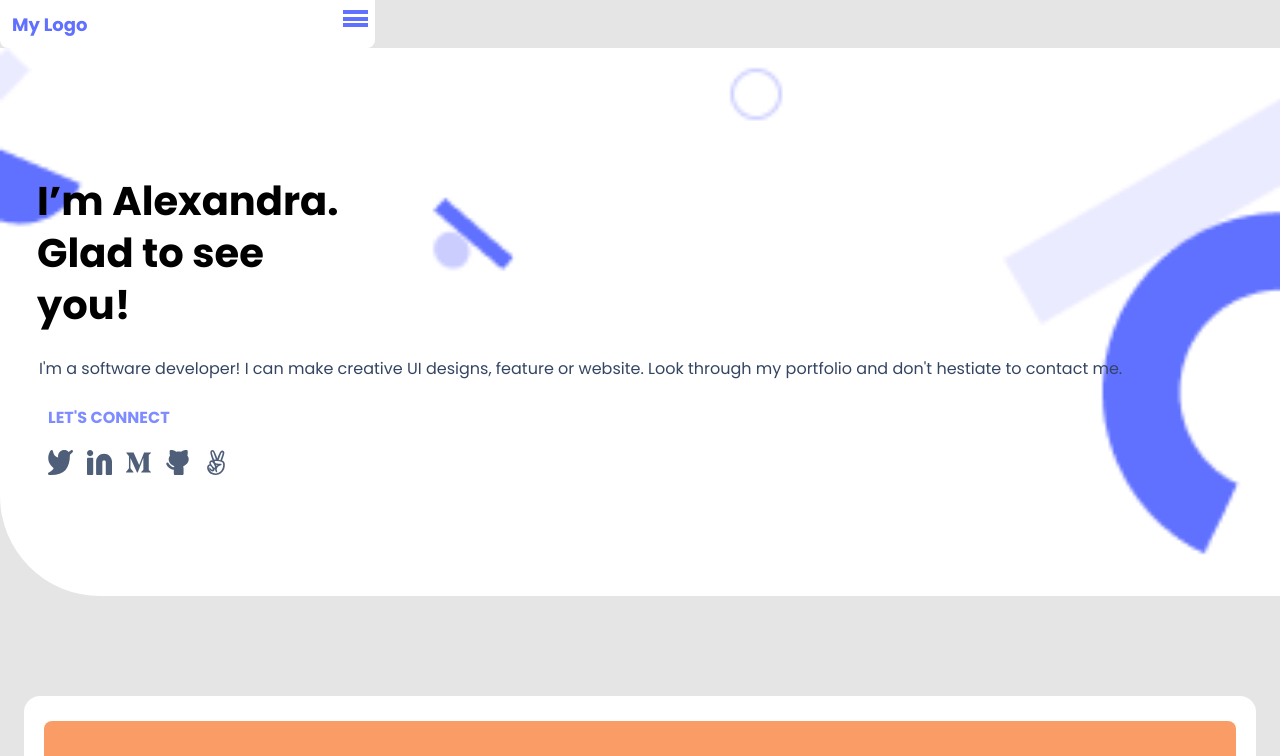
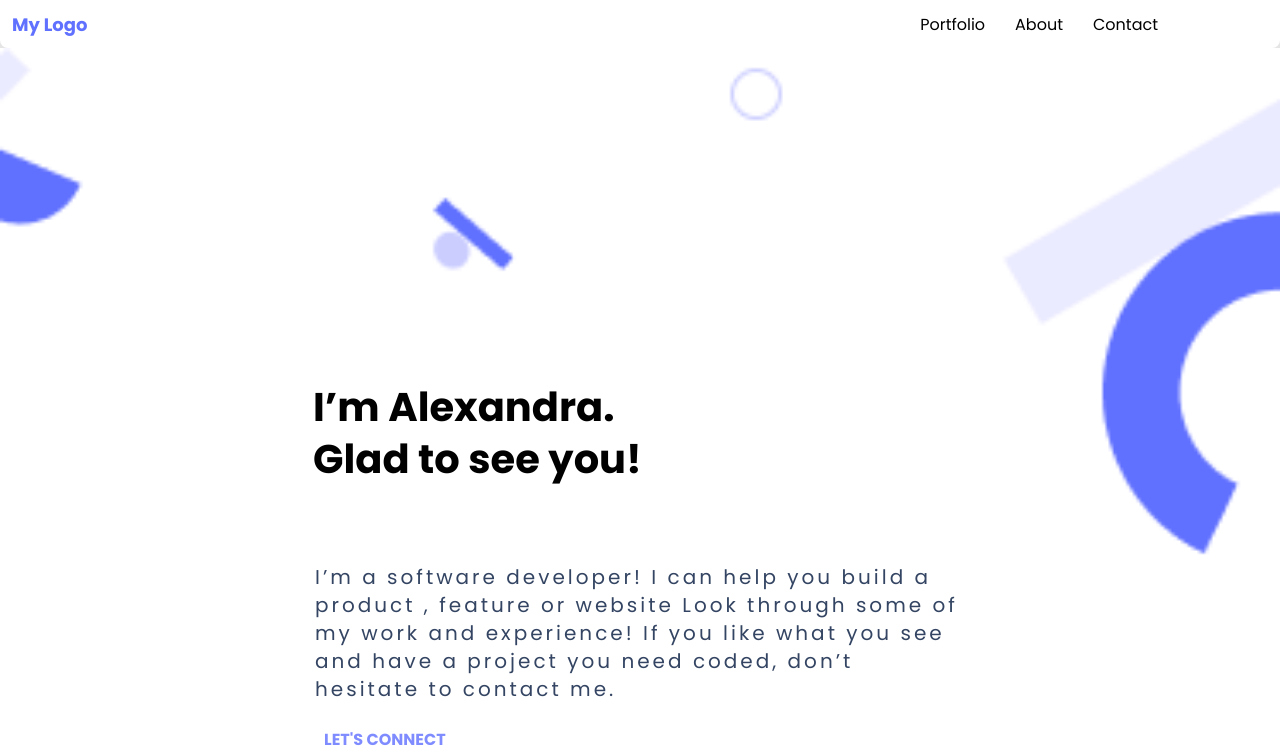
Before and after one commit to jun447/portfolio, a website: page index.html in a window 1280 px wide. Shown: the top 756 px of the page. Drawn offline with Linux system fonts and the light colour scheme.

Commit message:
Adding media queries css for desktop version of header headline section

```diff
--- a/index.html
+++ b/index.html
@@ -21,9 +21,14 @@
                 </div>
                 <div class="mnu_box">
                     <ul class="mnu_lin">
-                        <li  class="jst_lin"><a href="#"></a></li>
-                        <li  class="jst_lin"><a href="#"></a></li>
-                        <li  class="jst_lin"><a href="#"></a></li>
+                               <li  class="jst_lin hide"><a href="#"></a></li>
+                               <li  class="jst_lin hide"><a href="#"></a></li>
+                               <li  class="jst_lin hide"><a href="#"></a></li>
+                           </ul>
+                           <ul class="desk_mnu">
+                               <li class="dsk_mnu_lnks hid">Portfolio</li>
+                               <li class="dsk_mnu_lnks hid">About</li>
+                               <li class="dsk_mnu_lnks hid">Contact</li>
                     </ul>
                 </div>
             </div>
@@ -38,9 +43,9 @@
             </div>
             <div class="info_box">
                 <p class="info_txt">
-                    I'm a software developer! I can make creative UI designs, feature
-                    or website. Look through my portfolio and don't hestiate to
-                    contact me.
+                           I’m a software developer! I can help you build a product ,
+                           feature or website Look through some of my work and experience!
+                           If you like what you see and have a project you need coded, don’t hesitate to contact me.
                 </p>
             </div>
             <div class="social_lnk_txt_box">
@@ -84,7 +89,7 @@
                         </ul>
                     </div>
                     <div class="prj_cars_itms_info_para_box">
-                        <p class="info_txt description-item-b">
+                               <p class="info_txt prj_cars_itms_info_para">
                             A daily selection of privately perosonalized reads; no accounts
                             or sign-ups required.
                         </p>
@@ -104,7 +109,7 @@
             </div>
         </div>
         <!-- SECOND CARD -->
-        <div class="bk_cntnt_clr  proj_cards work-projects-b">
+               <div class="bk_cntnt_clr  proj_cards reverse">
             <div class="prj_cars_itms prj_crds_itm_hedr">
                 <div class="prj_cars_itms_hdr_img_box">
                     <img
@@ -127,7 +132,7 @@
                         </ul>
                     </div>
                     <div class="prj_cars_itms_info_para_box">
-                        <p class="info_txt description-item-b">
+                               <p class="info_txt prj_cars_itms_info_para">
                             A daily selection of privately perosonalized reads; no accounts
                             or sign-ups required.
                         </p>
@@ -169,7 +174,7 @@
                         </ul>
                     </div>
                     <div class="prj_cars_itms_info_para_box">
-                        <p class="info_txt description-item-b">
+                               <p class="info_txt prj_cars_itms_info_para">
                             A daily selection of privately perosonalized reads; no accounts
                             or sign-ups required.
                         </p>
@@ -188,7 +193,7 @@
             </div>
         </div>
         <!-- FOURTH CARD -->
-        <div class="bk_cntnt_clr proj_cards work-projects-b">
+               <div class="bk_cntnt_clr proj_cards reverse">
             <div class="prj_cars_itms prj_crds_itm_hedr">
                 <div class="prj_cars_itms_hdr_img_box">
                     <img
@@ -211,7 +216,7 @@
                         </ul>
                     </div>
                     <div class="prj_cars_itms_info_para_box">
-                        <p class="info_txt description-item-b">
+                               <p class="info_txt prj_cars_itms_info_para">
                             A daily selection of privately perosonalized reads; no accounts
                             or sign-ups required.
                         </p>
@@ -237,7 +242,7 @@
                     <h2 class="abt_prt_ttle_box_txt">About myself</h2>
                 </div>
                 <div class="abt_prt_para_box">
-                    <p class="info_txt description-item-b">
+                           <p class="info_txt prj_cars_itms_info_para">
                         I'm a software developer! I can help you build a product, feature or website look througth some of my work experience! if you like what you see and have a project you need coded, don't hestiate to contact me.
                     </p>
                 </div>
@@ -269,7 +274,7 @@
                         </div>
                         <div class="dropdown_arrow"></div>
                     </div>
-                    <div class="lang_box">
+                           <div class="lang_box_bx">
                         <ul class="lang_box">
                             <li class="lang">
                                 <div class="lang_img_txt_box">
@@ -316,14 +321,14 @@
             <div class="form_ttle_box">
                 <h2 class="contact-title">Contact me</h2>
             </div>
-            <div class="form_para_box">
+                   <div class="form_para_box form_flex_center">
                 <p class="form_para">
                     If you have an application you are interested in developing, a
                     feature that you need built or a project that need coding. I'd
                     love to help with it
                 </p>
             </div>
-            <div class="form-container">
+                   <div class="form_flex_center">
                 <form action="" method="POST" class="form_fields">
                     <input
                             type="text"
@@ -351,7 +356,7 @@
                             required
                     >
               </textarea>
-                    <div class="button-container">
+                           <div class="form_flex_center">
                         <button name="submit" id="button" class="submit_btn">Get In Touch
                         </button>
                     </div>
--- a/main.css
+++ b/main.css
@@ -18,7 +18,7 @@ body {
 }
 
 .hdr_cntnr {
-    width: 375px;
+    width: auto;
     height: 48px;
     border-bottom-left-radius: 8px;
     display: flex;
@@ -553,3 +553,67 @@ body {
     font-size: 17px;
     color: #6070ff;
 }
+
+/* Adding Media queries for desktop version */
+
+/* Hide mobile hamburguer menu */
+@media only screen and (max-width: 400px) {
+    .dsk_mnu_lnks {
+        display: none;
+    }
+}
+
+/* Desktop query portfolio version */
+@media only screen and (min-width: 992px) {
+    .hide {
+        display: none;
+    }
+
+    .desk_mnu {
+        display: flex;
+        width: 100%;
+        margin-right: 100px;
+        align-items: center;
+        justify-content: flex-end;
+        flex-direction: row;
+        gap: 10px;
+    }
+
+    .dsk_mnu_lnks {
+        list-style: none;
+        margin: 0 10px;
+        transition: color 250ms ease;
+    }
+
+    .dsk_mnu_lnks:hover {
+        color: #344563;
+    }
+
+    .mnu_box {
+        height: 100%;
+        padding: 10px 12px;
+        flex-grow: 1;
+        display: flex;
+        flex-direction: row;
+    }
+    /*  =-=========================================================== */
+    .hdlin_box {
+        padding: 320px 300px;
+
+        /* border: 1px solid red; */
+    }
+
+    .hdlin_pra_intro {
+        width: 400px;
+
+        /* border: 1px solid violet; */
+    }
+
+    .info_txt {
+        font-size: 20px;
+        font-style: normal;
+        line-height: 28px;
+        letter-spacing: 3px;
+        font-weight: 400;
+    }
+}
```
